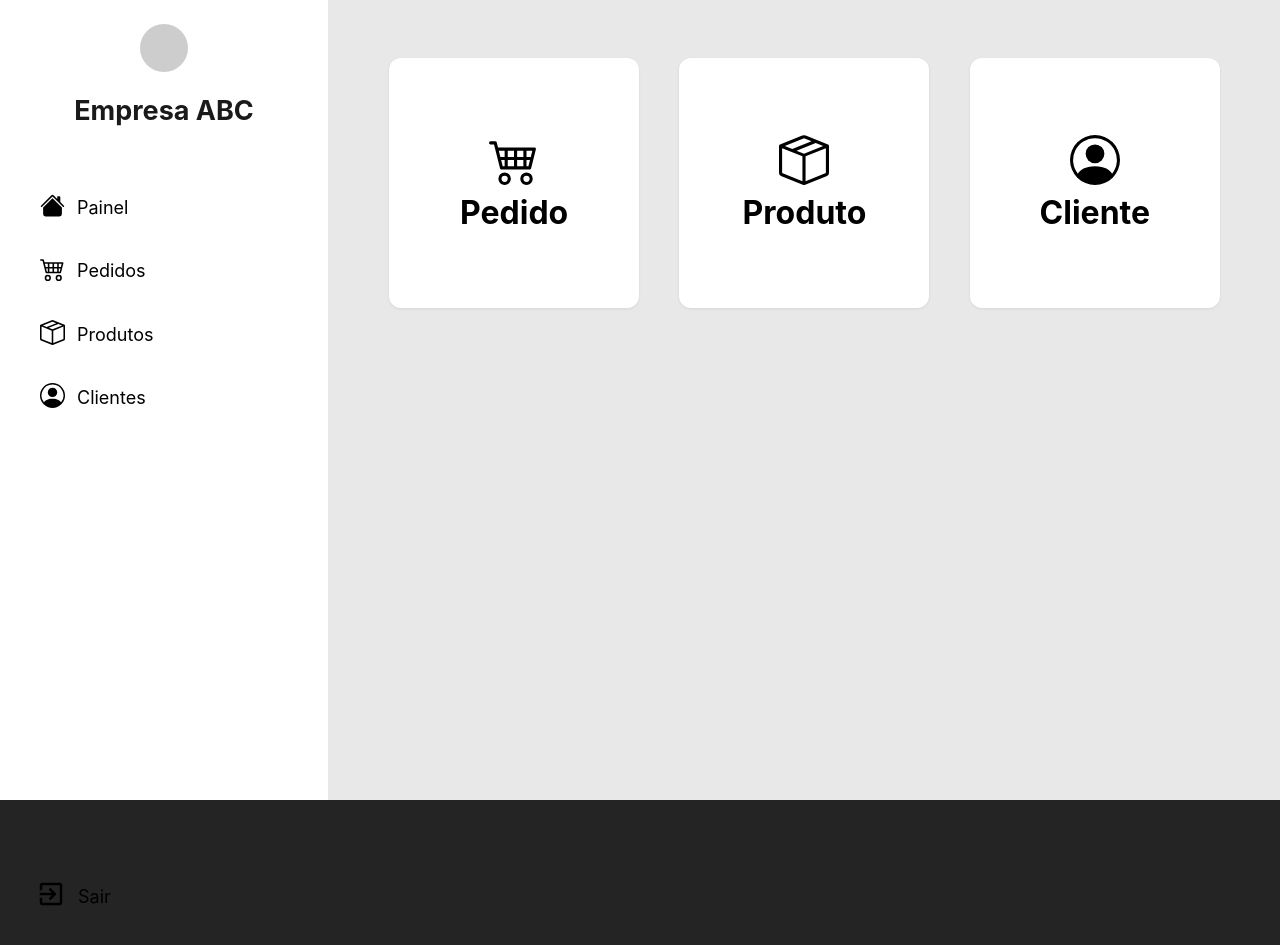
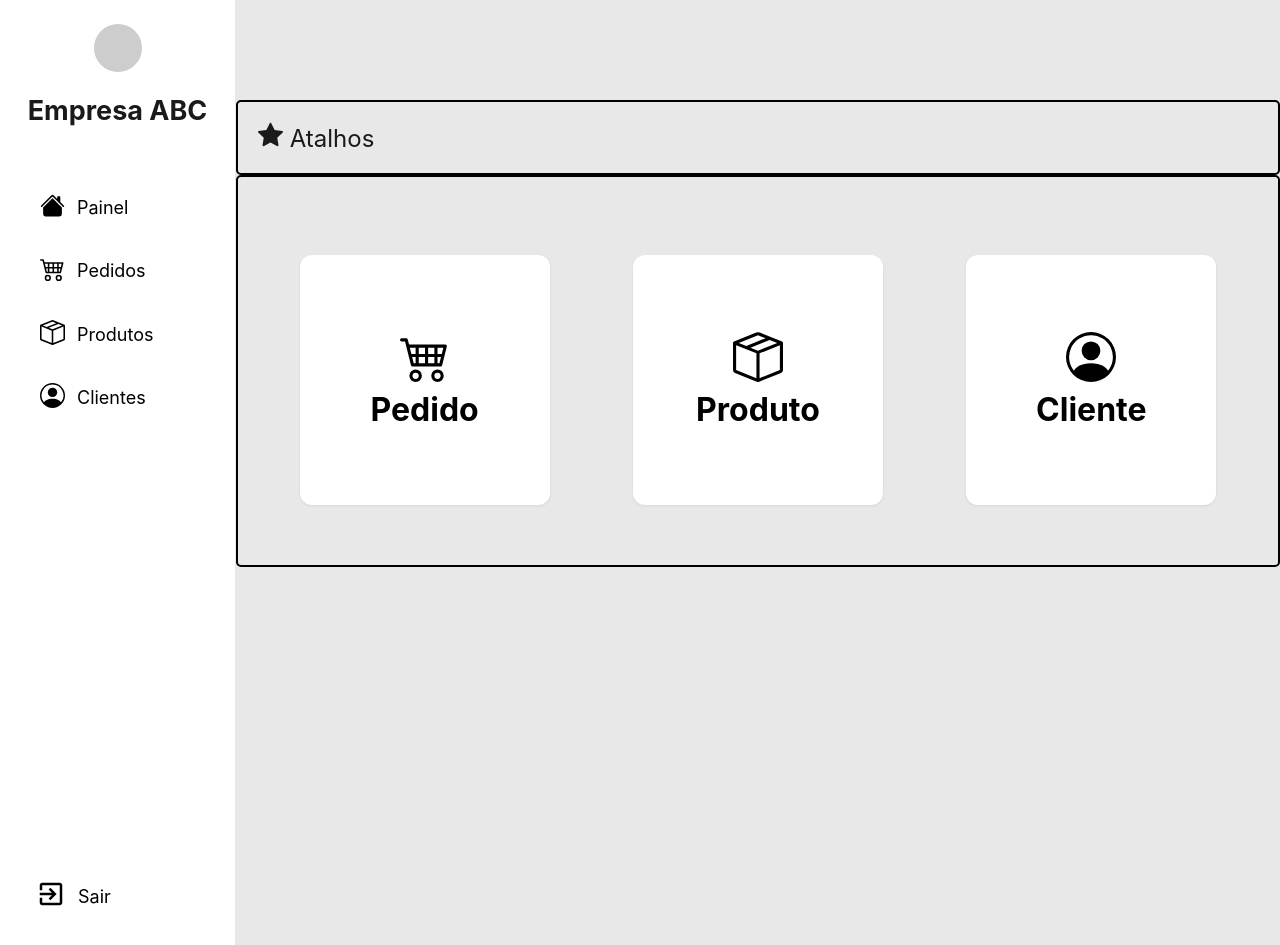
Before and after one commit to luispieta/sleep_colchoes, a React (Vite) app in the folder sleep_front/: page / in a window 1280 px wide. Before the commit the page ends 921 px from the top, so only its background shows below. Built offline with nearby package versions, Linux system fonts and the light colour scheme.

Commit message:
Feat: Implementação de atalho para as rotinas

```diff
--- /dev/null
+++ b/sleep_front/src/componentes/Atalhos/atalho.scss
@@ -0,0 +1,25 @@
+@use "../../styles/variaveis" as *;
+
+.atalhos {
+    display: flex;
+    flex-direction: column;
+    align-items: center;
+    margin-top: 100px;
+    width: 100%;
+
+    .atalho-footer, .atalho-main{
+        border: $borda-padrao;
+        border-radius: $radius-padrao;
+        padding: $padding-padrao;
+        font-size: $fonte-grande;
+        width: 1000px;
+    }
+
+    .atalho-main{
+        display: flex;
+        flex-direction: column;
+        justify-content: center;
+        align-items: center;
+    }
+
+}
--- /dev/null
+++ b/sleep_front/src/componentes/Atalhos/index.tsx
@@ -0,0 +1,24 @@
+import { BsStarFill } from "react-icons/bs";
+import Icone from "../Icone";
+import Card from "../Card";
+import "./atalho.scss"
+
+interface PropsAtalhos {
+    atalho: object
+}
+
+export default function Atalhos({atalho}: PropsAtalhos) {
+    return(
+        <div className="atalhos">
+            <div className="atalho-div">
+                <footer className="atalho-footer">
+                    <Icone icone={<BsStarFill size={25}/>}/> Atalhos
+                </footer>
+                <main className="atalho-main">
+                    {atalho}
+                    <Card/>
+                </main>
+            </div>
+        </div>
+    )
+}
--- a/sleep_front/src/componentes/Card/card.scss
+++ b/sleep_front/src/componentes/Card/card.scss
@@ -8,6 +8,7 @@
   padding: 2.5rem;
   font-size: 2rem;
   font-weight: 700;
+  width: 100%;
 
   .rotina {
     display: flex;
--- a/sleep_front/src/componentes/PaginaPrincipal/index.tsx
+++ b/sleep_front/src/componentes/PaginaPrincipal/index.tsx
@@ -1,4 +1,4 @@
-import Card from "../Card"
+import Atalhos from "../Atalhos"
 import MenuLateral from "../MenuLateral"
 import "./paginaPrincipal.scss"
 
@@ -6,7 +6,7 @@ export default function PaginaPrincipal () {
     return(
         <div className="pagina-principal">
             <MenuLateral/>
-            <Card/>
+            <Atalhos/>
         </div>
     )
 }
--- a/sleep_front/src/componentes/PaginaPrincipal/paginaPrincipal.scss
+++ b/sleep_front/src/componentes/PaginaPrincipal/paginaPrincipal.scss
@@ -1,7 +1,7 @@
 .pagina-principal {
-  display: flex;
+  display: flex ;
   flex-direction: row;
-  height: 100vh;
+  height: 100%;
   background-color: #e8e8e8;
   color: #1a1a1a;
 }
--- a/sleep_front/src/styles/_variaveis.scss
+++ b/sleep_front/src/styles/_variaveis.scss
@@ -13,3 +13,5 @@ $fonte-grande: 24px;
 
 $padding-padrao: 20px;
 $margin-padrao: 24px;
+
+$borda-padrao: solid 2px #000000
```
